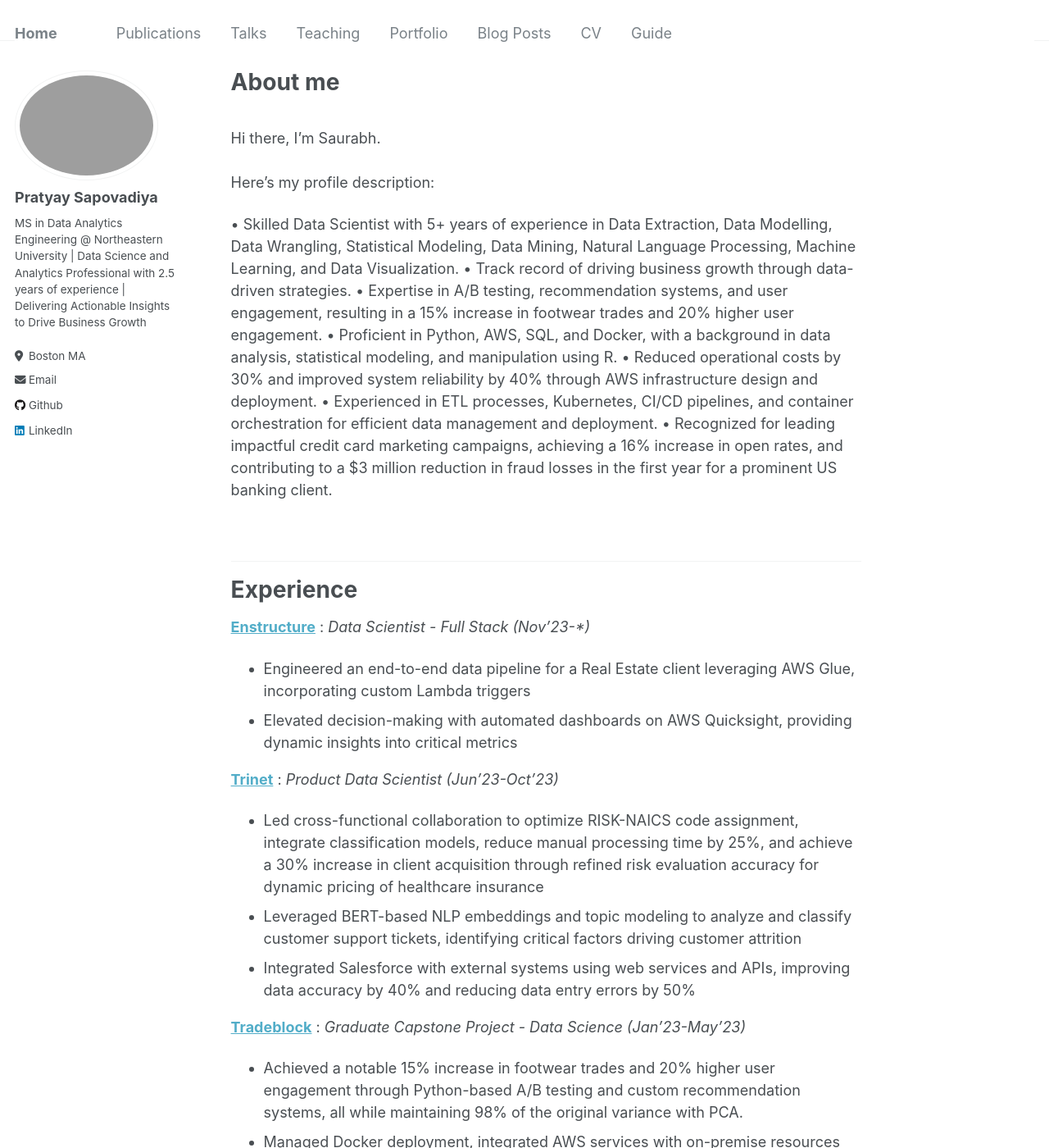
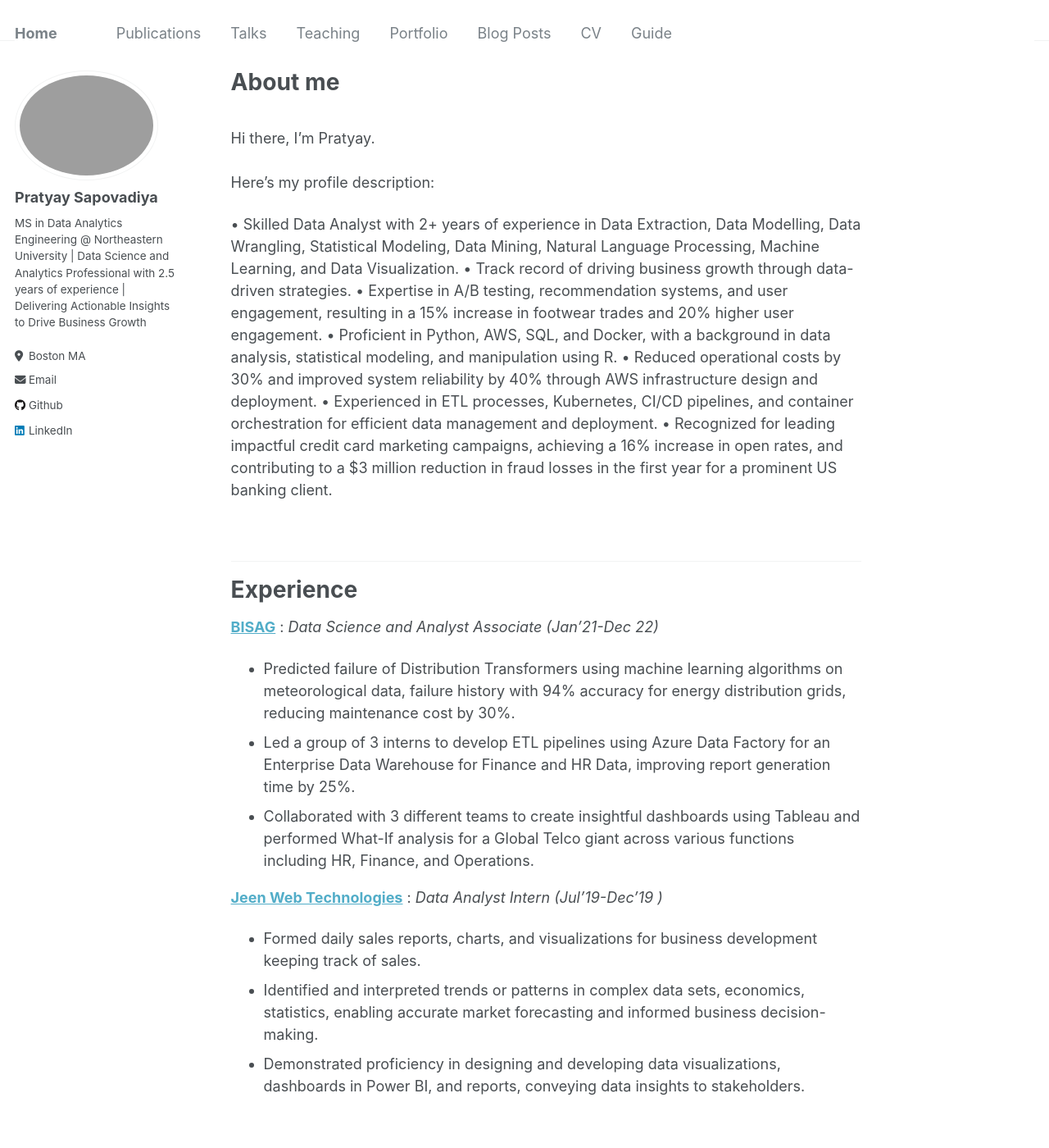
Before and after one commit to pratyay12/pratyay12.github.io, a Jekyll site: the page built from _pages/about.md, in a window 1280 px wide and 1400 px high. Shown: the whole window at 82% size. Built offline with Jekyll 4.4.1, drawn with Linux system fonts in a browser that asks for light colours; some of the changed text lies outside the part shown.

Commit message:
Update about.md

```diff
--- a/_pages/about.md
+++ b/_pages/about.md
@@ -8,10 +8,10 @@ redirect_from:
   - /about.html
 ---
 
-<br>Hi there, I'm Saurabh. <br>
+<br>Hi there, I'm Pratyay. <br>
 <br>Here's my profile description: <br>
 
-• Skilled Data Scientist with 5+ years of experience in Data Extraction, Data Modelling, Data Wrangling, Statistical Modeling, Data Mining, Natural Language Processing, Machine Learning, and Data Visualization.
+• Skilled Data Analyst with 2+ years of experience in Data Extraction, Data Modelling, Data Wrangling, Statistical Modeling, Data Mining, Natural Language Processing, Machine Learning, and Data Visualization.
 • Track record of driving business growth through data-driven strategies.
 • Expertise in A/B testing, recommendation systems, and user engagement, resulting in a 15% increase in footwear trades and 20% higher user engagement.
 • Proficient in Python, AWS, SQL, and Docker, with a background in data analysis, statistical modeling, and manipulation using R.
@@ -25,36 +25,25 @@ redirect_from:
 
 # Experience
 
-**[Enstructure](https://www.enstructure.net)** : _Data Scientist - Full Stack (Nov'23-*)_
-  * Engineered an end-to-end data pipeline for a Real Estate client leveraging AWS Glue, incorporating custom Lambda triggers
-  * Elevated decision-making with automated dashboards on AWS Quicksight, providing dynamic insights into critical metrics
+**[BISAG](https://bisag-n.gov.in/)** : _Data Science and Analyst Associate (Jan'21-Dec 22)_
+  * Predicted failure of Distribution Transformers using machine learning algorithms on meteorological data, failure
+history with 94% accuracy for energy distribution grids, reducing maintenance cost by 30%.
+  * Led a group of 3 interns to develop ETL pipelines using Azure Data Factory for an Enterprise Data Warehouse for
+Finance and HR Data, improving report generation time by 25%.
+  * Collaborated with 3 different teams to create insightful dashboards using Tableau and performed What-If analysis for
+a Global Telco giant across various functions including HR, Finance, and Operations.
 
 
-**[Trinet](https://www.trinet.com/)** : _Product Data Scientist (Jun'23-Oct'23)_
-  * Led cross-functional collaboration to optimize RISK-NAICS code assignment, integrate classification models, reduce manual processing time by 25%, and achieve a 30% increase in client acquisition through refined risk
-    evaluation accuracy for dynamic pricing of healthcare insurance
-  * Leveraged BERT-based NLP embeddings and topic modeling to analyze and classify customer support tickets, identifying critical factors driving customer attrition
-  * Integrated Salesforce with external systems using web services and APIs, improving data accuracy by 40% and reducing data entry errors by 50%
-
-
-**[Tradeblock](https://www.tradeblock.us/)** : _Graduate Capstone Project - Data Science (Jan'23-May'23)_
-  * Achieved a notable 15% increase in footwear trades and 20% higher user engagement through Python-based A/B testing and custom recommendation systems, all while maintaining 98% of the original variance with PCA.
-  * Managed Docker deployment, integrated AWS services with on-premise resources for an 8% cost reduction, optimized ETL processes, and skillfully utilized Kubernetes for container orchestration.
-  * Skills: Pattern Recognition · Statistical Modeling · A/B Testing · Amazon Web Services (AWS) · Data Science
-
-
-**[EXL Service](https://www.exlservice.com/)** : _Data Scientist (Aug'19-Apr'22)_
-  * Led a 6-member model development team to predict Gross Credit Loss for a fortune-100 US bank with 98% accuracy
-  * Deployed credit card cross selling model using K-Means customer segmentation, enabling the client run targeted promotions
-  * Created a credit card fraud detection model, using Logistic Regression, for a leading US banking client, helped in reducing fraud losses by 3 million USD during the first year of its deployment
-  * Implemented a Decision Tree algorithm with hyperparameter tuning, helped to reduce customer churn rate by over 40%
-  * Performed regression on the customer data to evaluate credit refinement, leading to a decrease in Net Credit Loss by over 6%
-  * Designed and optimized Data Warehousing Architecture for a US based bank which led to a reduction in query time by 15%
-
+**[Jeen Web Technologies](https://jeenweb.com/)** : _Data Analyst Intern (Jul'19-Dec'19  )_
+  * Formed daily sales reports, charts, and visualizations for business development keeping track of sales.
+  * Identified and interpreted trends or patterns in complex data sets, economics, statistics, enabling accurate market
+forecasting and informed business decision-making.
+  * Demonstrated proficiency in designing and developing data visualizations, dashboards in Power BI, and reports,
+conveying data insights to stakeholders.
 
 
 <br>
 ---
-# [Projects](https://sau97.github.io/markdown/)
+# [Projects](https://pratyay12.github.io/markdown/)
 
-Please click on the Headline to be redirected to my Portfolio Page. You can also [click here](https://sau97.github.io/markdown/)
+Please click on the Headline to be redirected to my Portfolio Page. You can also [click here](https://pratyay12.github.io/markdown/)
```
